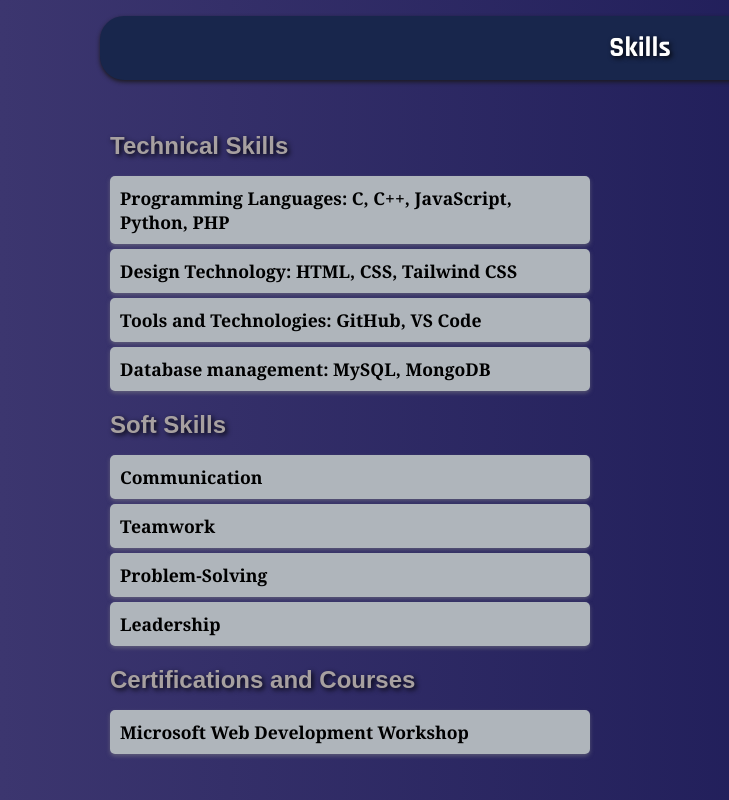
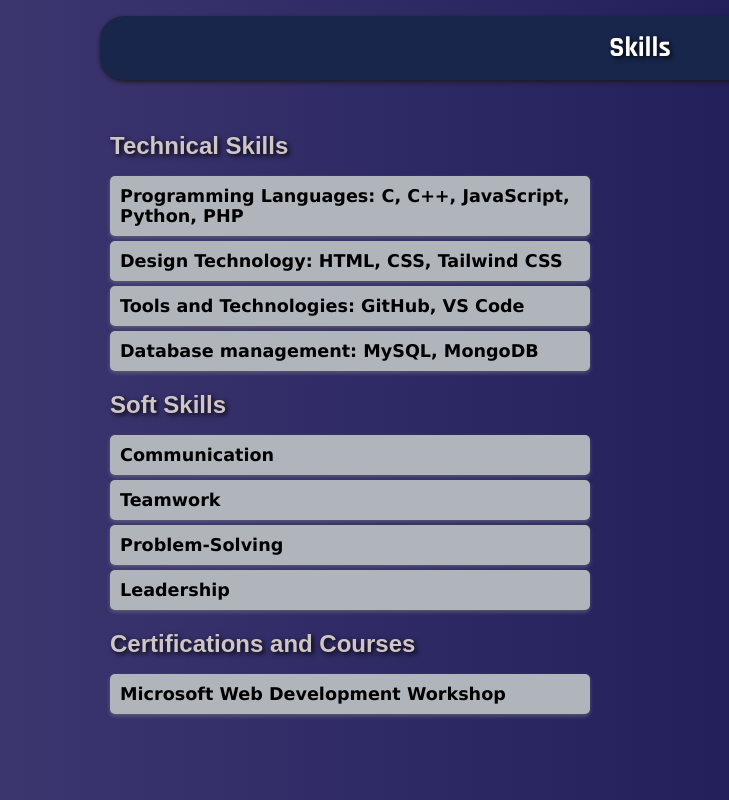
Before and after one commit to panchalbhakti/Portfolio, a plain HTML site: page index.html in a window 1280 px wide. Shown: the part 700-1500 px from the top of the page, 0-729 px from the left. Drawn offline with Linux system fonts and the light colour scheme; grey boxes are pictures that could not be loaded; a script that the page names is missing.

Commit message:
change styling

```diff
--- a/skills.css
+++ b/skills.css
@@ -133,11 +133,12 @@ h2 {
     margin: 20px 0px 20px 70px;
     width: 35rem;
     display: block;
-    animation: slideInLeft 2s ease-in-out, fadeIn 1.5s ease-in-out, slideIn 1.5s ease-in-out;
+    /* animation: slideInLeft 2s ease-in-out, fadeIn 1.5s ease-in-out, slideIn 1.5s ease-in-out; */
+    animation: fadeIn 1.5s ease-in-out, slideIn 1.5s ease-in-out;
 }
 
 .skills-section h3 {
-    color: #a7a0a0;
+    color: #cfc5c5;
     margin: 2px 40px;
     font-size: 1.5rem;
     text-shadow: 2px 2px 5px rgba(0, 0, 0, 0.9);
@@ -156,7 +157,7 @@ h2 {
     width: 30rem;
     border-radius: 5px;
     box-shadow: 0 2px 4px rgba(136, 135, 135, 0.5);
-    font-family: Georgia, 'Times New Roman', Times, serif;
+    font-family:'Lucida Sans', 'Lucida Sans Regular', 'Lucida Grande', 'Lucida Sans Unicode', Geneva, Verdana, sans-serif;
     font-weight: 600;
     font-size: 1.1rem;
 }
--- a/style.css
+++ b/style.css
@@ -237,11 +237,11 @@ h2 {
     margin: 20px 0px 20px 70px;
     width: 35rem;
     display: block;
-    animation: slideInLeft 2s ease-in-out, fadeIn 1.5s ease-in-out, slideIn 1.5s ease-in-out;
+    animation: fadeIn 1.5s ease-in-out, slideIn 1.5s ease-in-out;
 }
 
 .skills-section h3 {
-    color: #a7a0a0;
+    color: #cfc5c5;
     margin: 2px 40px;
     font-size: 1.5rem;
     text-shadow: 2px 2px 5px rgba(0, 0, 0, 0.9);
@@ -260,7 +260,7 @@ h2 {
     width: 30rem;
     border-radius: 5px;
     box-shadow: 0 2px 4px rgba(136, 135, 135, 0.5);
-    font-family: Georgia, 'Times New Roman', Times, serif;
+    font-family:'Lucida Sans', 'Lucida Sans Regular', 'Lucida Grande', 'Lucida Sans Unicode', Geneva, Verdana, sans-serif;
     font-weight: 600;
     font-size: 1.1rem;
 }
```
